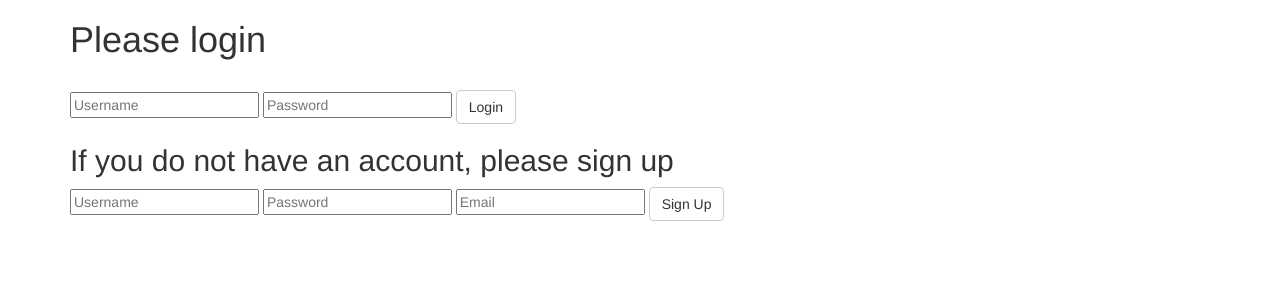
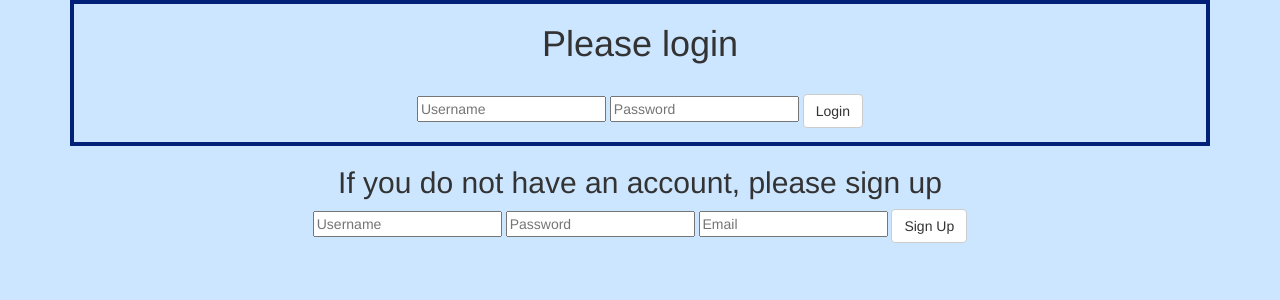
Before and after one commit to wellesleygwc/2016, a Flask app: page /login in a window 1280 px wide. Shown: the top 300 px of the page. Run offline with Flask 2, Linux system fonts and the light colour scheme; parts of the project's set-up code (start-up, migrations or seed data) failed here and were passed over; some libraries are stand-ins or nearby versions.

Commit message:
added background to login

```diff
--- a/question-of-the-day/main.py
+++ b/question-of-the-day/main.py
@@ -23,7 +23,7 @@ def login():
         password = request.form['password']
         if db.check_password(username, password):
             session['username'] = username
-            return redirect(url_for('home'))
+            return redirect(url_for('Home'))
         else:
             session.clear()
             error = 'Invalid Credentials. Please try again.'
--- a/question-of-the-day/static/styles.css
+++ b/question-of-the-day/static/styles.css
@@ -25,6 +25,21 @@
 
 
     }
+
+    #login-header{
+
+
+
+
+    }
+
+    #log-in-box{
+    border-style: solid;
+    border-color: rgb(0, 33, 119);
+    border-width: 4px;
+
+    }
+
 
     p1 {
         color: rgb(0, 188, 186);
--- a/question-of-the-day/templates/login.html
+++ b/question-of-the-day/templates/login.html
@@ -1,12 +1,14 @@
 <html>
-  <head>
+ <head>
     <title>Login Page</title>
     <meta name="viewport" content="width=device-width, initial-scale=1.0">
     <link href="https://maxcdn.bootstrapcdn.com/bootstrap/3.3.6/css/bootstrap.min.css" rel="stylesheet" media="screen">
+    <link href="static/styles.css" rel="stylesheet">
   </head>
   <body>
     <div class="container">
-      <h1>Please login</h1>
+      <div id="log-in-box">
+      <h1 id="login-header">Please login</h1>
       <br>
       <form action="login" method="post">
         <input type="text" placeholder="Username" name="username" value="{{request.form.username}}">
@@ -14,8 +16,9 @@
         <input class="btn btn-default" type="submit" value="Login">
       </form>
       {% if error %}
-        <p class="error"><strong>Error:</strong> {{ error }}
+      <p class="error"><strong>Error:</strong> {{ error }}</p>
       {% endif %}
+    </div>
 
 
       <h2>If you do not have an account, please sign up</h2>
```
